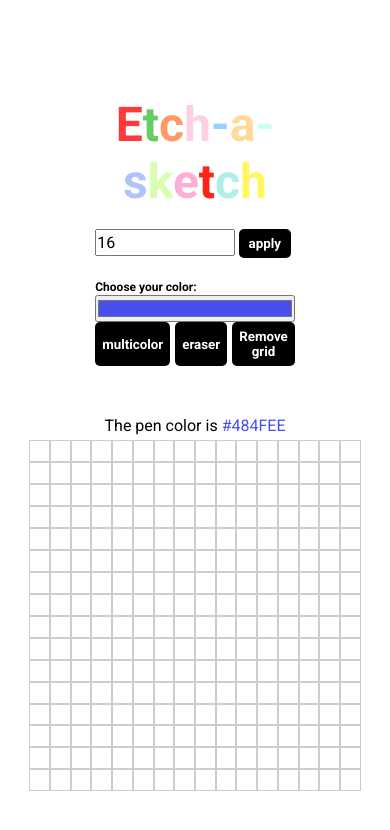
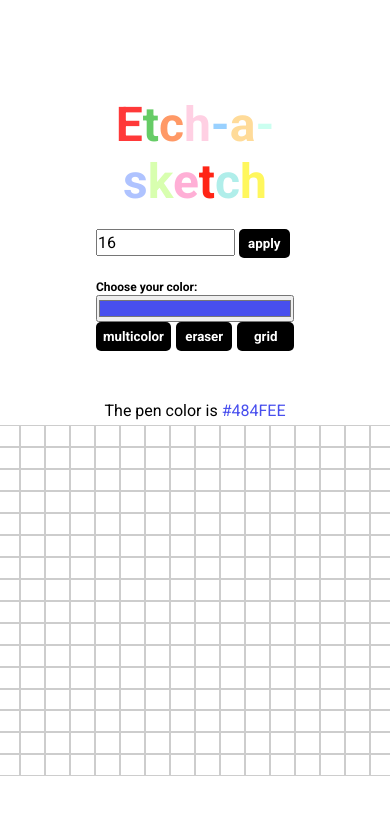
Before and after one commit to Ocece77/Web-Project, a plain HTML site: page etch-a-sketch/index.html in a window 390 px wide. Drawn offline with Linux system fonts and the light colour scheme.

Commit message:
finishing the project

```diff
--- a/etch-a-sketch/index.html
+++ b/etch-a-sketch/index.html
@@ -33,7 +33,7 @@
               <div class="container-controls-btns">
                 <button id="multicolor">multicolor</button>
                 <button id="eraser">eraser</button>
-                <button id="gridless">Remove grid</button>
+                <button id="gridless">grid</button>
               </div>
 
           </div>
@@ -44,9 +44,11 @@
           <p class="container-status-text">The pen color is <span style="color:#484FEE">#484FEE</span></p>
          </div>
 
+
       <div class="container-draw">
-          <!--Cube generated in javascript-->
-         </div>
+        <!--Cube generated in javascript-->
+       </div>
+
 
   </div>
 
--- a/etch-a-sketch/style.css
+++ b/etch-a-sketch/style.css
@@ -135,9 +135,11 @@ button , input[type="submit"]{
 }
 
 
+
+
 .container-draw{
-  height:50vw;
-  min-width: 30vw;
+  height:400px;
+ width:400px;
   display: grid;
   overflow: hidden;
 }
@@ -152,7 +154,7 @@ button , input[type="submit"]{
 
   .container-draw{
       height:90vw;
-      min-width: 85vw;
+      min-width: 50%;
   }
 
 
```
